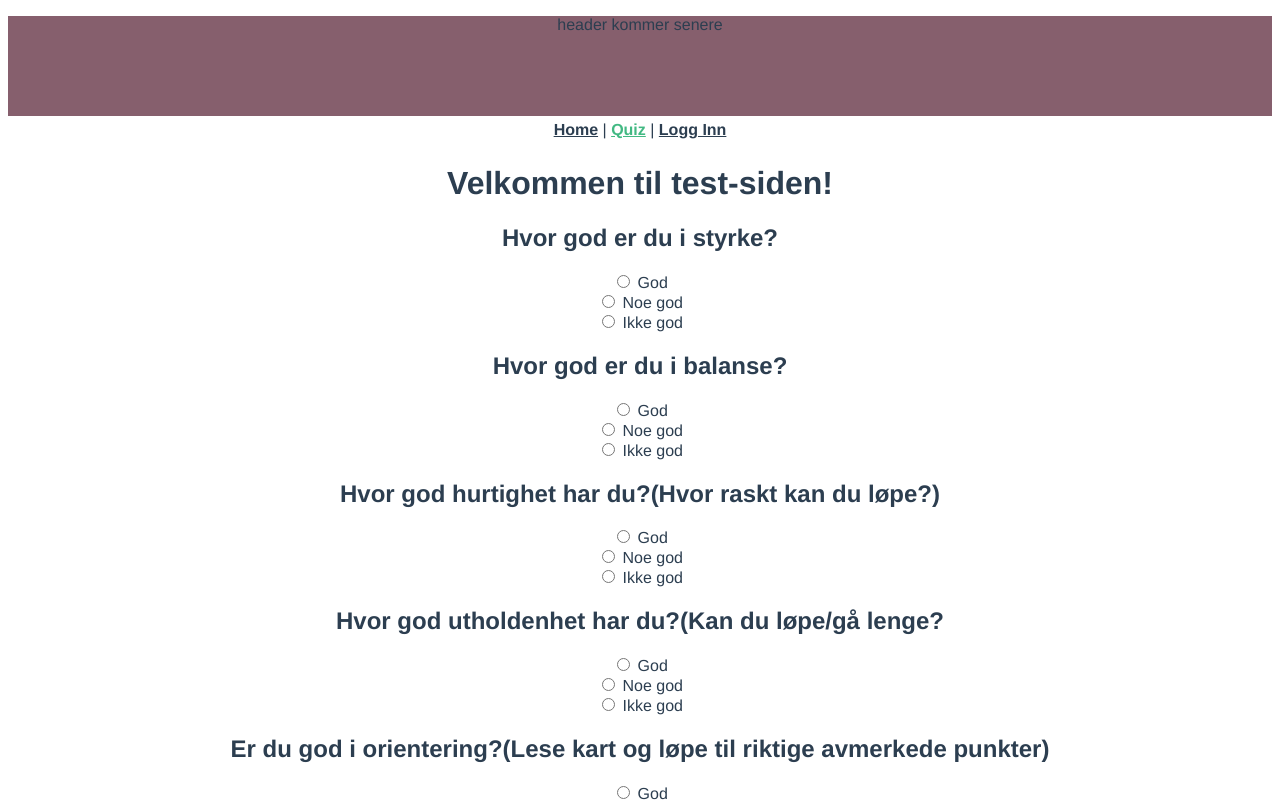
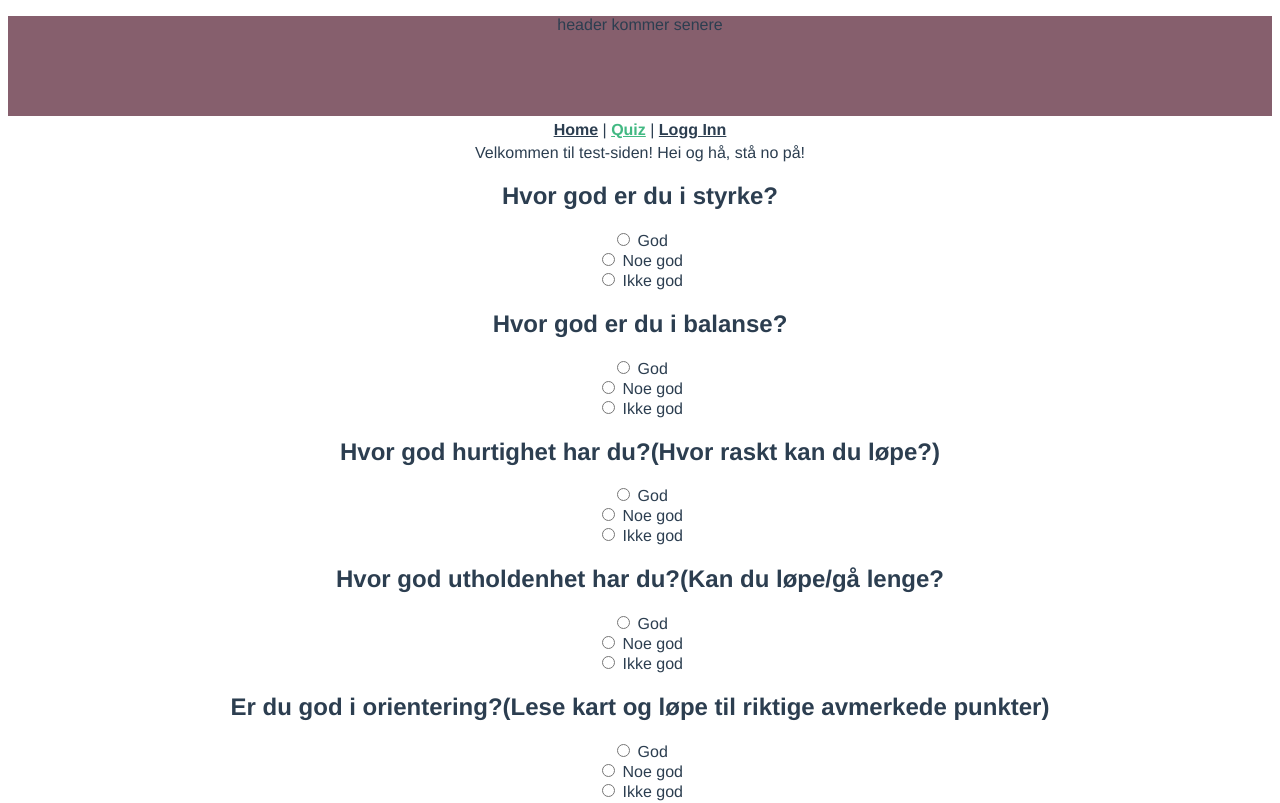
Before and after one commit to h579668/Bachelor, a Vue app in the folder trymes-nettside/: page /#/quiz in a window 1280 px wide. Shown: the top 803 px of the page. Built offline with nearby package versions, Linux system fonts and the light colour scheme.

Commit message:
Fikk til å legge ved to meldinger i props
ENDELIG

```diff
--- a/trymes-nettside/src/components/QuestionPage.vue
+++ b/trymes-nettside/src/components/QuestionPage.vue
@@ -1,8 +1,9 @@
-
 <template>
   <div>
-        <h1> {{ title}} </h1>
+    <div>
+        {{ title }}
         {{ information }}
+    </div>
     <div v-for="item in quizItems" :key="item.question">
         <h2> {{ item.question }}</h2>
         <input type="radio" :name= "item.id " value="God" />
@@ -19,7 +20,9 @@
 <script>
 export default {
    name: "QuestionPage",
-   props: ['title', 'information'], //INFORMATION DOES NOT WORK
+   props: {  title: String,
+            information: String,
+            }, //INFORMATION DOES NOT WORK
         data() {
         return {
               quizItems: [
--- a/trymes-nettside/src/views/Quiz.vue
+++ b/trymes-nettside/src/views/Quiz.vue
@@ -1,11 +1,8 @@
 <template>
-  <div >
-    <QuestionPage title = "Velkommen til test-siden!" />
-    <QuestionPage information = "Hei og hå, stå no på!" />
+  <div>
+    <QuestionPage :title="title" :information="information" />
   </div>
 </template>
-
-<script src="https://cdn.jsdelivr.net/npm/vue@2.6.11" type="JavaScript"></script>
 
 <script>
 import QuestionPage from "@/components/QuestionPage.vue";
@@ -13,11 +10,14 @@ import QuestionPage from "@/components/QuestionPage.vue";
 export default {
   name: "Quiz",
   components: {
-     QuestionPage,
+    QuestionPage,
+  },
+  data() {
+    return {
+      title: "Velkommen til test-siden!",
+      information: "Hei og hå, stå no på!",
+    };
   },
 };
+
 </script>
-
-<style scoped>
-
-</style>
```
Lines whose indentation alone changed are shown as unchanged.
